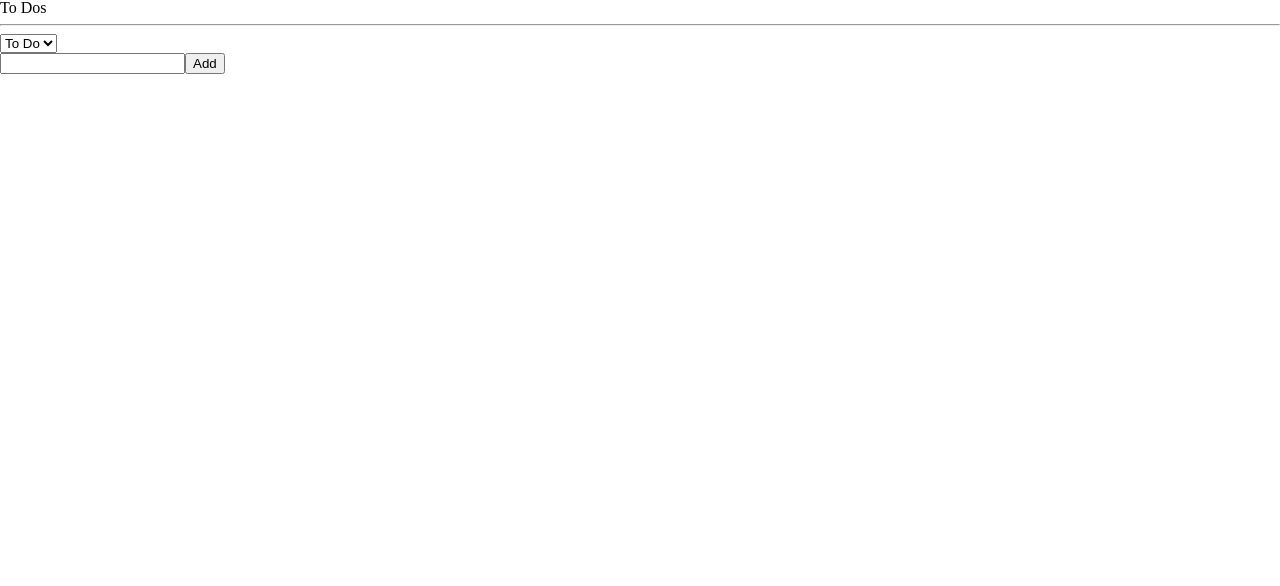
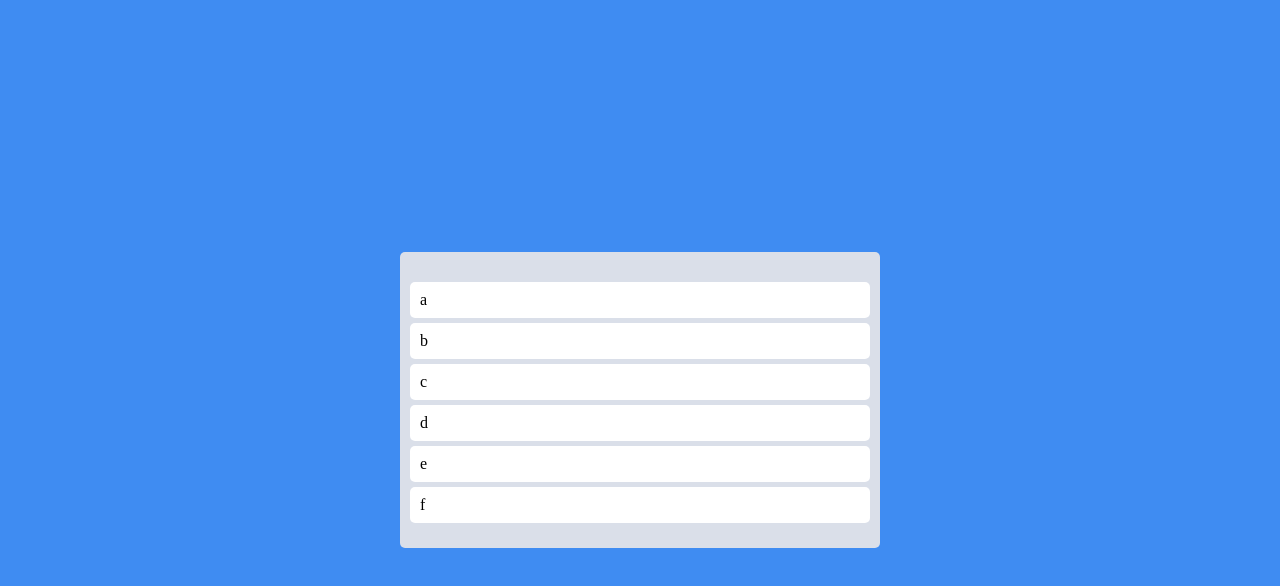
Before and after one commit to munseunggyu/React_Typescript_todolist, a React (Create React App) app: page / in a window 1280 px wide. Shown: the top 586 px of the page. Built offline with nearby package versions, Linux system fonts and the light colour scheme.

Commit message:
Add Drag and Drop motion

```diff
--- a/package.json
+++ b/package.json
@@ -11,6 +11,7 @@
     "@types/react": "^18.0.8",
     "@types/react-dom": "^18.0.3",
     "react": "^18.1.0",
+    "react-beautiful-dnd": "^13.1.0",
     "react-dom": "^18.1.0",
     "react-hook-form": "^7.31.0",
     "react-router-dom": "^6.3.0",
@@ -45,6 +46,7 @@
     ]
   },
   "devDependencies": {
+    "@types/react-beautiful-dnd": "^13.1.2",
     "@types/styled-components": "^5.1.25"
   }
 }
--- a/src/App.tsx
+++ b/src/App.tsx
@@ -2,7 +2,7 @@
 import {createGlobalStyle} from 'styled-components';
 import { Routes,Route } from 'react-router-dom';
 import SignIn from './SignIn';
-import ToDoList from './ToDoList';
+import Hey from './hey';
 
 const GlobalStyle = createGlobalStyle`
   html, body, div, span, applet, object, iframe,
@@ -32,6 +32,8 @@
 }
 body {
 	line-height: 1;
+  background-color: #3f8cf2;
+
 }
 ol, ul {
 	list-style: none;
@@ -59,8 +61,7 @@
 			<GlobalStyle />
 			<Routes>
 				<Route path='/signin' element={<SignIn />} />
-				<Route path='/' element={<ToDoList />} />
-
+				<Route path='/' element={<Hey />} />
 			</Routes>
 		</>
 	);
--- a/src/SignIn.tsx
+++ b/src/SignIn.tsx
@@ -50,7 +50,6 @@
       {message:"Password arer not the same"},
       {shouldFocus:true})
     }
-
   }
   return(
     <div>
--- a/src/ToDoList.tsx
+++ /dev/null
@@ -1,29 +0,0 @@
-import React from "react";
-import { useRecoilState, useRecoilValue } from "recoil";
-import { Categories, categoryState, toDoSelector, todoState } from "./atoms";
-import CreateToDo from "./components/CreateToDo";
-import Todo from './components/Todo';
-
-function ToDoList(){
-  const toDos = useRecoilValue(toDoSelector)
-  const [category,setCategory] = useRecoilState(categoryState)
-  const onInput = (e:React.FormEvent<HTMLSelectElement>) => {
-    setCategory(e.currentTarget.value as any)
-  }
-  console.log(category)
-  return(
-    <div>
-      <h1>To Dos</h1>
-      <hr />
-      <select value={category} onInput={onInput}>
-        <option value={Categories.To_Do} >To Do</option>
-        <option value={Categories.Doing} >Doing</option>
-        <option value={Categories.Done} >Done</option>
-      </select>
-      <CreateToDo />
-      {toDos?.map((toDo) =><Todo key={toDo.id} {...toDo} /> ) }
-    </div>
-  )
-}
-
-export default ToDoList;
--- a/src/atoms.tsx
+++ /dev/null
@@ -1,32 +0,0 @@
-import { atom,selector } from "recoil";
-
-export interface IToDo{
-  text:string;
-  id:number;
-  category: Categories
-}
-
-export enum Categories {
-  'To_Do' = 'To_Do',
-  'Doing' = 'Doing',
-  'Done' = 'Done'
-}
-
-export const todoState = atom<IToDo[]>({
-  key:'toDos',
-  default:[],
-})
-
-export const categoryState = atom<Categories>({
-  key: 'category',
-  default:Categories.To_Do
-})
-
-export const toDoSelector = selector({
-  key:'toDoSelector',
-  get: ({get}) => {
-    const toDos = get(todoState)
-    const category = get(categoryState)
-    return toDos.filter(v => v.category === category)
-  }
-})
--- a/src/components/CreateToDo.tsx
+++ /dev/null
@@ -1,30 +0,0 @@
-import { useForm } from "react-hook-form";
-import { useRecoilValue, useSetRecoilState } from "recoil";
-import { todoState,categoryState } from "../atoms";
-
-interface IForm{
-  todo:string;
-}
-
-
-function CreateToDo(){
-  const setToDos = useSetRecoilState(todoState);
-  const category = useRecoilValue(categoryState)
-  const {register,handleSubmit,setValue} = useForm<IForm>()
-  const handleValid  = ({todo}:IForm) => {
-    setToDos(oldToDos => [{
-      text: todo,
-      id:Date.now(),
-      category: category
-    },...oldToDos])
-    setValue('todo',"")
-  }
-  return (
-    <form onSubmit={handleSubmit(handleValid)}>
-      <input {...register("todo")} />
-      <button>Add</button>
-    </form>
-  )
-}
-
-export default CreateToDo;
--- a/src/components/Todo.tsx
+++ /dev/null
@@ -1,36 +0,0 @@
-import {  useSetRecoilState } from "recoil";
-import { Categories, IToDo, todoState } from "../atoms";
-
-function Todo({text,category,id}:IToDo){
-  const setToDos = useSetRecoilState(todoState)
-  const onClick = (e:React.MouseEvent<HTMLButtonElement>) => {
-    const {currentTarget:{name}} = e;
-    console.log(name)
-    setToDos((prev) => {
-      const targexIndex = prev.findIndex(toDo => toDo.id === id)
-      const newToDo = {text,category:name as any,id}
-      console.log(newToDo)
-     return [
-       ...prev.slice(0,targexIndex),
-       newToDo,
-       ...prev.slice(targexIndex+1)
-      ]
-    })
-  }
-  return (
-    <li>
-      <span>{text}</span>
-      {category !== Categories.Doing &&
-       <button onClick={onClick} name="Doing" >Doing</button>
-       }
-      {category !== Categories.To_Do &&
-      <button onClick={onClick} name="To_Do" >To Do</button>
-      }
-      {category !== Categories.Done &&
-      <button onClick={onClick} name="Done" >Done</button>
-      }
-  </li>
-  )
-}
-
-export default Todo;
--- /dev/null
+++ b/src/hey.tsx
@@ -0,0 +1,73 @@
+import React from "react";
+import { useRecoilState, useRecoilValue, useSetRecoilState } from "recoil";
+import {DragDropContext, Draggable, Droppable} from 'react-beautiful-dnd'
+import styled from "styled-components";
+
+const Wrapper = styled.div`
+  display: flex;
+  max-width: 480px;
+  width: 100%;
+  margin: 0 auto;
+  justify-content: center;
+  align-items: center;
+  height: 100vh;
+
+`;
+
+const Boards = styled.div`
+  display: grid;
+  width: 100%;
+  grid-template-columns: repeat(1, 1fr);
+`;
+
+const Board = styled.div`
+  padding: 20px 10px;
+  padding-top: 30px;
+  background-color: #DADFE9;
+  border-radius: 5px;
+  min-height: 200px;
+`;
+
+const Card = styled.div`
+  border-radius: 5px;
+  margin-bottom: 5px;
+  padding: 10px 10px;
+  background-color: white;
+`;
+
+function Hey(){
+  const toDos = ['a','b','c','d','e','f']
+  const onDragEnd =() => {
+
+  }
+  return(
+    <DragDropContext onDragEnd={onDragEnd}>
+       <Wrapper>
+        <Boards>
+          <Droppable droppableId="one">
+            {(magic) => (
+              <Board ref={magic.innerRef} {...magic.droppableProps}>
+                {toDos.map((toDo, index) => (
+                  <Draggable draggableId={toDo} index={index}>
+                    {(magic) => (
+                      <Card
+                        ref={magic.innerRef}
+                        {...magic.dragHandleProps}
+                        {...magic.draggableProps}
+                      >
+                        {toDo}
+                      </Card>
+                    )}
+                  </Draggable>
+                ))}
+                {magic.placeholder}
+              </Board>
+            )}
+          </Droppable>
+        </Boards>
+      </Wrapper>
+    </DragDropContext>
+  )
+}
+
+export default Hey;
```
Also changed, not shown: src/atom.tsx (added, +19 -0 lines), src/index.tsx (+6 -4 lines), 1 other file (tests, documents, lock files or other folders).
